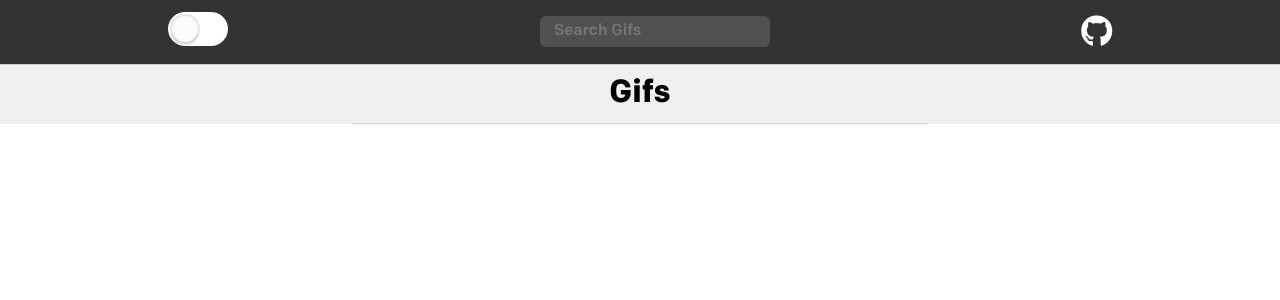
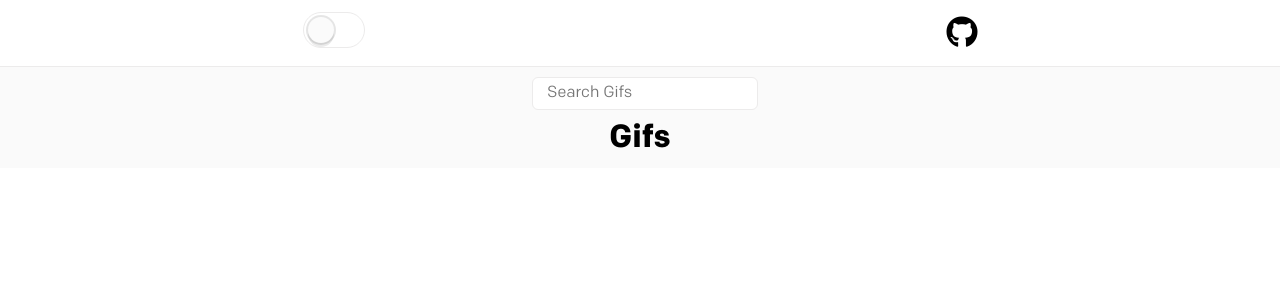
Before and after one commit to itsrojasleon/search-infinite-gifs, a React (Create React App) app: page / in a window 1280 px wide. Shown: the top 300 px of the page. Built offline with nearby package versions, Linux system fonts and the light colour scheme.

Commit message:
white UI

```diff
--- a/src/App.js
+++ b/src/App.js
@@ -6,7 +6,7 @@ import Header from './components/Header';
 
 function Routes() {
   return (
-    <div style={{ backgroundColor: 'rgb(240, 240, 240)' }}>
+    <div style={{ backgroundColor: 'rgb(250,250,250)' }}>
       <Header />
       <Switch>
         <Route exact path="/" component={Home} />
--- a/src/components/Header.js
+++ b/src/components/Header.js
@@ -5,12 +5,6 @@ import Toggle from './Toggle';
 
 const NavBar = styled.nav`
   width: 100%;
-  border-bottom: 1px solid #ccc;
-  background-color: rgb(51,51,51);
-  padding: 12px;
-  display: flex;
-  justify-content: space-around;
-  align-items: center;
   @media(max-width: 769px) {
     flex-direction: column;
   }
@@ -20,8 +14,14 @@ const Content = styled.div`
   justify-content: space-around;
   align-items: center;
   width: 100%;
+  padding: 12px;
+  background-color: white;
+  border-bottom: 1px solid rgb(236,235,235);
   @media(max-width: 769px) {
-    display: ${props => props.open ? 'block' : 'none'};
+    display: ${props => props.open ? 'flex' : 'none'};
+    flex-direction: column;
+    justify-content: center;
+    align-items: center;
   }
 `;
 const Icons = styled.div`
@@ -29,11 +29,12 @@ const Icons = styled.div`
     display: flex;
     justify-content: flex-end;
     width: 100%;
+    padding: 12px;
   }
 `;
 const Icon = styled.i`
   font-size: 1.6em;
-  color: white;
+  color: black;
   display: none;
   text-align: right;
   &:hover {
@@ -44,13 +45,17 @@ const Icon = styled.i`
   }
 `;
 const I = styled.i`
-  color: white;
+  color: black;
   font-size: 2em;
   transition: .3s;
   &:hover {
     cursor: pointer;
     transform: scale(1.1);
   }
+`;
+const SearchBarContainer = styled.div`
+  width: 100%;
+  background-color: rgb(250,250,250);
 `;
 
 function Header() {
@@ -65,11 +70,13 @@ function Header() {
       </Icons>
       <Content open={menu}>
         <Toggle />
-        <SearchBar />
         <a href="https://github.com/rojasleon/gifs-and-stickers" target="_blank">
           <I className="fab fa-github"></I>
         </a>
       </Content>
+      <SearchBarContainer>
+        <SearchBar />
+      </SearchBarContainer>
     </NavBar>
   );
 }
--- a/src/components/SearchBar.js
+++ b/src/components/SearchBar.js
@@ -4,15 +4,25 @@ import styled from 'styled-components';
 
 import { fetchGifs, fetchStickers, cancelGifs, cancelStickers } from '../actions';
 
+const FormContainer = styled.div`
+  width: 100%;
+  display: flex;
+  justify-content: center;
+  align-items: center;
+  margin: 10px 5px;
+`;
+
 const TextInput = styled.input`
   padding: 6px 14px;
   border-radius: 6px;
   font-size: 1em;
-  border: none;
-  background-color: rgb(80,80,80);
-  color: white;
+  border: 1px solid rgb(236,235,235);
+  background-color: white;
+  font-family: "Colfax Regular";
+  color: black;
   &:focus {
     outline: none;
+    border: 1px solid rgb(0,143,255);
   }
 `;
 const SubmitInput = styled.input`
@@ -97,16 +107,12 @@ function Home(props) {
   //   })
   // }
   return (
-    <div>
+    <FormContainer>
       <form onSubmit={handleSubmit}>
         <TextInput type="text" placeholder={`Search ${props.toggle ? 'Stickers' : 'Gifs'}`} onChange={handleChange} />
         <SubmitInput type="submit" value="Submit" />
       </form>
-      {/* <div>
-        {this.state.gifs
-          .map((gif) => <Gif key={gif.id} {...gif} />)}
-      </div> */}
-    </div>
+    </FormContainer>
   )
 }
 function mapStateToProps({ toggle }) {return { toggle }}
--- a/src/components/switch-styles.css
+++ b/src/components/switch-styles.css
@@ -16,6 +16,7 @@ by Mauricio Allende (https://mallendeo.com/)
   border-radius: 4em;
   padding: 4px;
   transition: all 0.4s ease;
+  border: 1px solid rgb(236,235,235);
 }
 .toggle-input:focus + .toggle-btn::after,
 .toggle-btn:active::after {
@@ -41,7 +42,7 @@ by Mauricio Allende (https://mallendeo.com/)
   left: 50%;
 }
 .toggle-btn.toggle-btn-on {
-  background: black;
+  background: rgb(0,143,255);
 }
 .toggle-btn.toggle-btn-on:active {
   box-shadow: none;
--- a/src/pages/Home.js
+++ b/src/pages/Home.js
@@ -14,7 +14,6 @@ const H3 = styled.h3`
   width: 50%;
   text-align: center;
   margin: 10px auto 10px auto;
-  border-bottom: 1px solid #ccc;
   padding-bottom: 10px;
 `;
 
```
